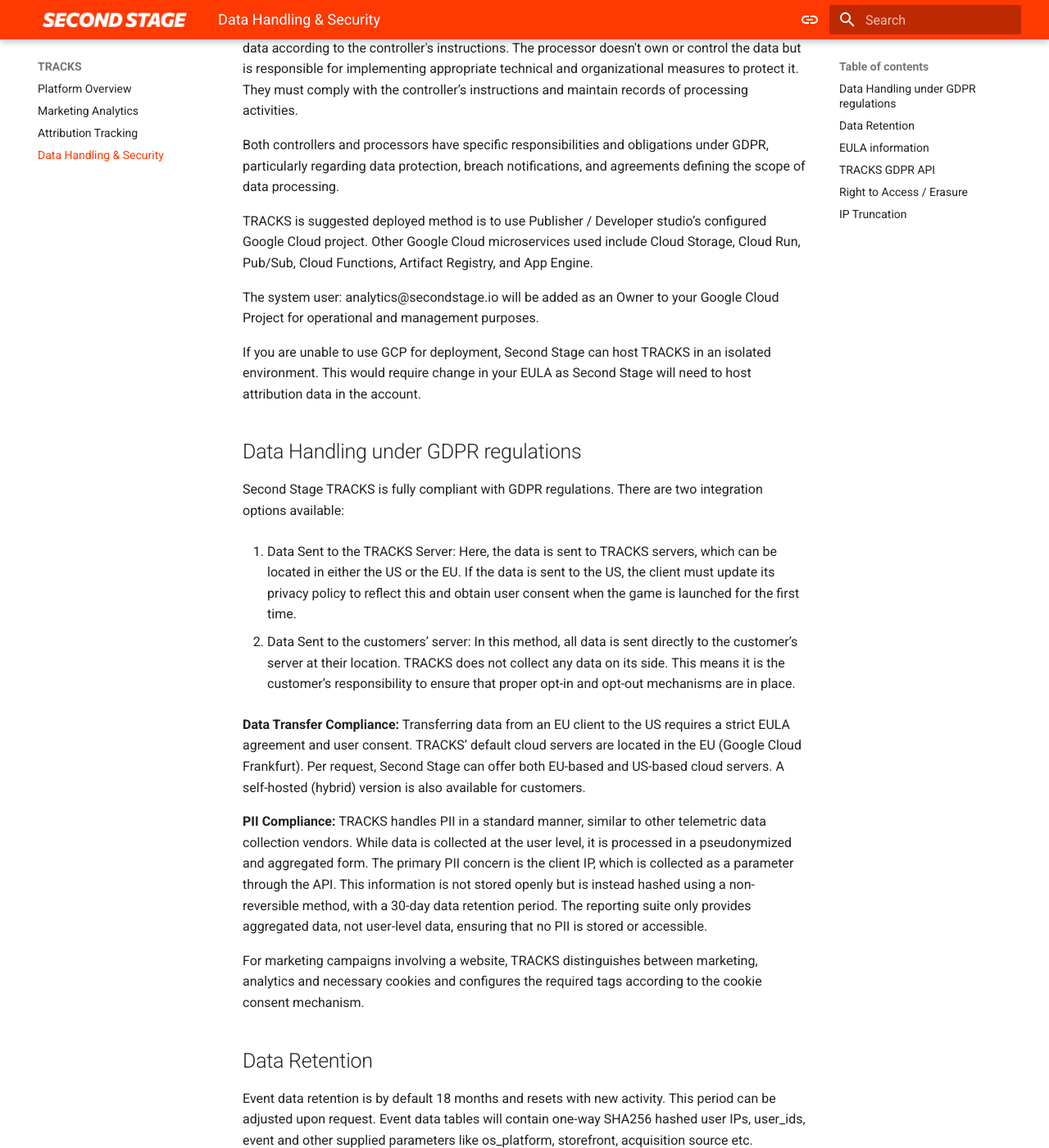
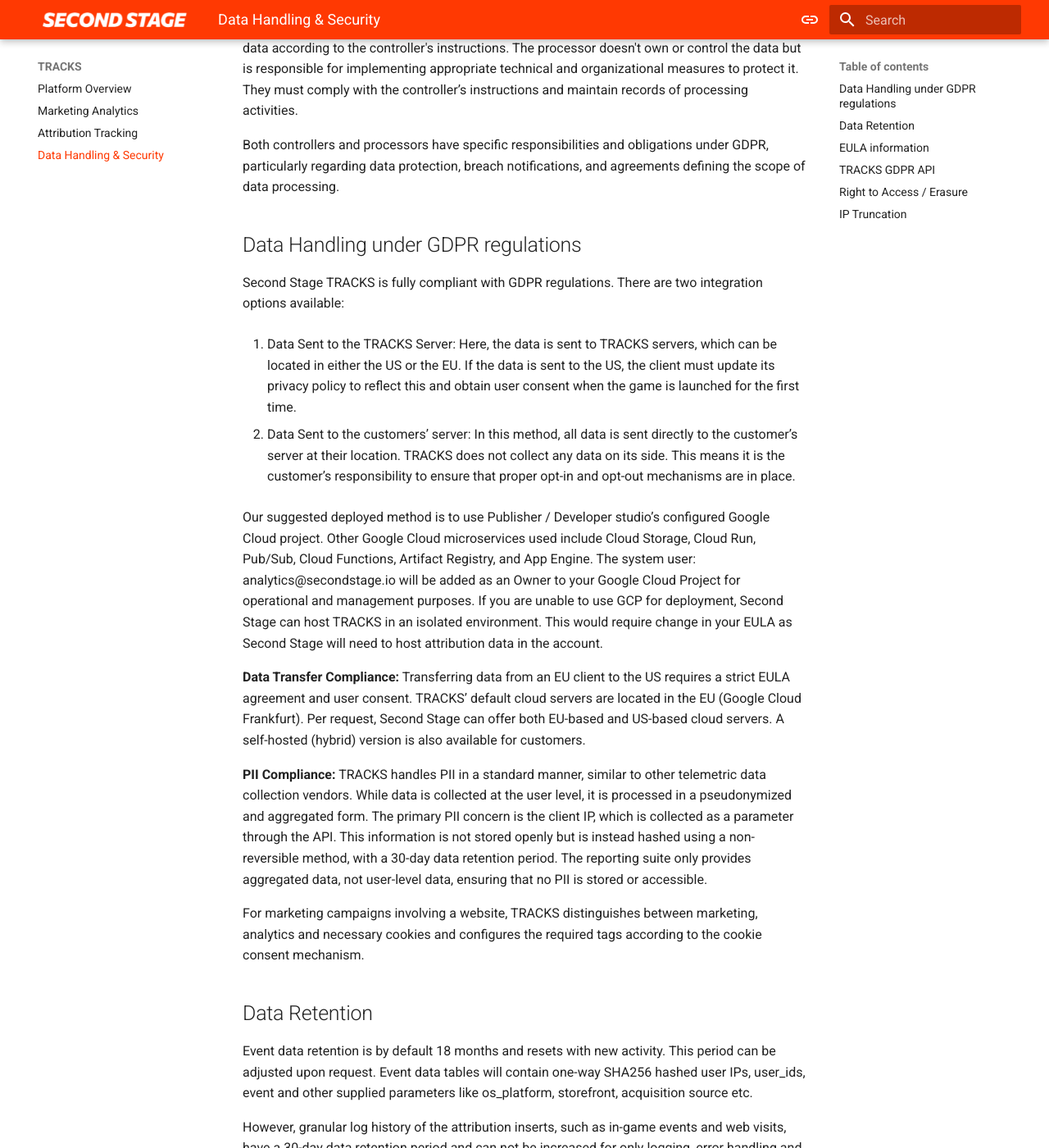
Before and after one commit to secondstage-io/tracks-documentation, an MkDocs documentation site: the page built from docs/tracks/data-security.md, in a window 1280 px wide and 1400 px high, scrolled down 789 px. Shown: the whole window at 82% size. Built offline with MkDocs 1.6.1 and Material for MkDocs 9.7.7, drawn with Linux system fonts in a browser that asks for light colours; some of the changed lines change nothing that is shown; some of the changed text lies outside the part shown.

Commit message:
Update data-security.md
update formatting

```diff
--- a/docs/tracks/data-security.md
+++ b/docs/tracks/data-security.md
@@ -16,12 +16,6 @@
 
 Both controllers and processors have specific responsibilities and obligations under GDPR, particularly regarding data protection, breach notifications, and agreements defining the scope of data processing.
 
-TRACKS is suggested deployed method is to use Publisher / Developer studio’s configured Google Cloud project.  Other Google Cloud microservices used include Cloud Storage, Cloud Run, Pub/Sub, Cloud Functions, Artifact Registry, and App Engine.
-
-The system user: analytics@secondstage.io will be added as an Owner to your Google Cloud Project for operational and management purposes.
-
-If you are unable to use GCP for deployment, Second Stage can host TRACKS in an isolated environment. This would require change in your EULA as Second Stage will need to host attribution data in the account.
-
 ## Data Handling under GDPR regulations
 
 Second Stage TRACKS is fully compliant with GDPR regulations. There are two integration options available:
@@ -29,6 +23,8 @@
 1. Data Sent to the TRACKS Server: Here, the data is sent to TRACKS servers, which can be located in either the US or the EU. If the data is sent to the US, the client must update its privacy policy to reflect this and obtain user consent when the game is launched for the first time.
 
 2. Data Sent to the customers’ server: In this method, all data is sent directly to the customer’s server at their location. TRACKS does not collect any data on its side. This means it is the customer’s responsibility to ensure that proper opt-in and opt-out mechanisms are in place.
+
+Our suggested deployed method is to use Publisher / Developer studio’s configured Google Cloud project.  Other Google Cloud microservices used include Cloud Storage, Cloud Run, Pub/Sub, Cloud Functions, Artifact Registry, and App Engine.  The system user: analytics@secondstage.io will be added as an Owner to your Google Cloud Project for operational and management purposes. If you are unable to use GCP for deployment, Second Stage can host TRACKS in an isolated environment. This would require change in your EULA as Second Stage will need to host attribution data in the account.
 
 **Data Transfer Compliance:** Transferring data from an EU client to the US requires a strict EULA agreement and user consent. TRACKS’ default cloud servers are located in the EU (Google Cloud Frankfurt). Per request, Second Stage can offer both EU-based and US-based cloud servers. A self-hosted (hybrid) version is also available for customers.
 
@@ -44,7 +40,7 @@
 
 ## EULA information
 
-Your End User License Agreement (EULA) mustclearly state what data will be tracked and why. Please consult your legal councel for further information.
+Your End User License Agreement (EULA) must clearly state what data will be tracked and why. Please consult your legal councel for further information.
 
 If you need assistance, we can provide examples of EULAs or privacy agreements.
 
```
